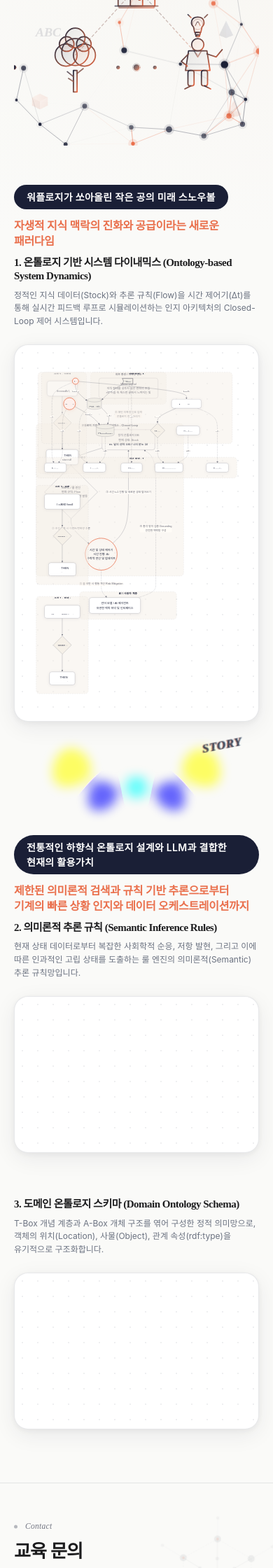
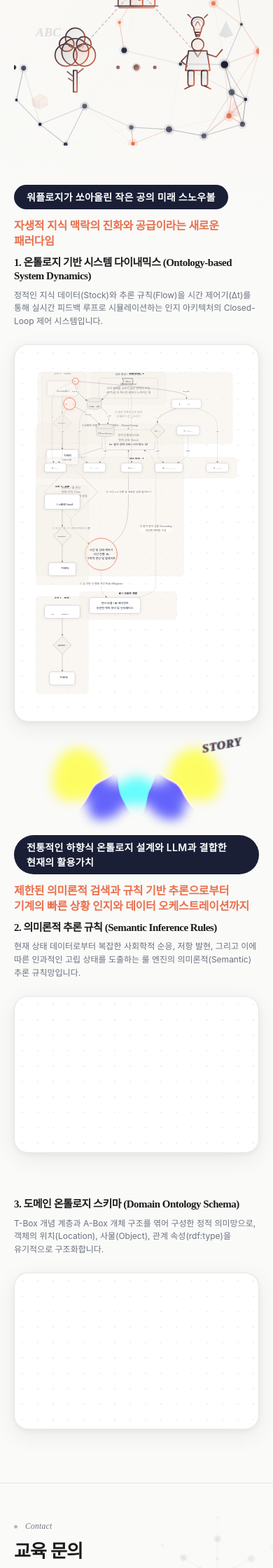
Before and after one commit to hamnYK/eduContextOn, a Jekyll site: the page built from index.md, in a window 390 px wide. Shown: the part 1114-3354 px from the top of the page at 70% size. Built offline with Jekyll 4.4.1, drawn with Linux system fonts in a browser that asks for light colours; some web fonts are replaced.

Commit message:
feat: add UI component styles for hero, cards, timeline, and knowledge graph modules

```diff
--- a/css/components.css
+++ b/css/components.css
@@ -1613,7 +1613,7 @@
   left: 50%;
   transform: translate(-50%, -50%);
   width: 100%;
-  max-width: 720px;
+  max-width: 900px;
   height: 100%;
   /* 선명하고 쫀득한 물감 번짐 효과(Gooey)를 위한 최적의 수치 */
   filter: blur(11px) contrast(16);
@@ -1630,55 +1630,55 @@
 
 /* 왼쪽 물감 (Coral - 현대/미래의 강한 융합 에너지) */
 .decalcomanie-connector .left-drop-1 {
-  left: 24%;
+  left: 22%;
   top: 18%;
-  width: 80px;        /* 65px -> 80px */
-  height: 80px;       /* 65px -> 80px */
+  width: 120px;       /* 80px -> 120px */
+  height: 120px;      /* 80px -> 120px */
   background: var(--living-coral, #e8613a); /* 선명한 고유 원색 */
 }
 
 .decalcomanie-connector .left-drop-2 {
-  left: 36%;
+  left: 34%;
   top: 32%;
-  width: 62px;        /* 50px -> 62px */
-  height: 62px;       /* 50px -> 62px */
+  width: 90px;        /* 62px -> 90px */
+  height: 90px;       /* 62px -> 90px */
   background: var(--ink, #1a1f36); /* 선명한 고유 원색 */
 }
 
 /* 왼쪽 세 번째 물감 (Yellow - 트리플 구조 중심 연동 방울) */
 .decalcomanie-connector .left-drop-3 {
-  left: 42%;
+  left: 40%;
   top: 48%;
-  width: 46px;        /* 38px -> 46px */
-  height: 46px;       /* 38px -> 46px */
+  width: 70px;        /* 46px -> 70px */
+  height: 70px;       /* 46px -> 70px */
   background: #ffcc00;
 }
 
 /* 오른쪽 물감 (대칭 데칼코마니) */
 .decalcomanie-connector .right-drop-1 {
-  right: 24%;
+  right: 22%;
   top: 18%;
-  width: 80px;        /* 65px -> 80px */
-  height: 80px;       /* 65px -> 80px */
+  width: 120px;       /* 80px -> 120px */
+  height: 120px;      /* 80px -> 120px */
   background: var(--living-coral, #e8613a);
   transform: scaleX(-1);
 }
 
 .decalcomanie-connector .right-drop-2 {
-  right: 36%;
+  right: 34%;
   top: 32%;
-  width: 62px;        /* 50px -> 62px */
-  height: 62px;       /* 50px -> 62px */
+  width: 90px;        /* 62px -> 90px */
+  height: 90px;       /* 62px -> 90px */
   background: var(--ink, #1a1f36);
   transform: scaleX(-1);
 }
 
 /* 오른쪽 세 번째 물감 (대칭) */
 .decalcomanie-connector .right-drop-3 {
-  right: 42%;
+  right: 40%;
   top: 48%;
-  width: 46px;        /* 38px -> 46px */
-  height: 46px;       /* 38px -> 46px */
+  width: 70px;        /* 46px -> 70px */
+  height: 70px;       /* 46px -> 70px */
   background: #ffcc00;
   transform: scaleX(-1);
 }
@@ -1693,12 +1693,12 @@
     opacity: 0.6;
     filter: blur(8px) contrast(13);
   }
-  .decalcomanie-connector .left-drop-1 { left: 16%; width: 55px; height: 55px; }   /* 45px -> 55px */
-  .decalcomanie-connector .left-drop-2 { left: 30%; width: 42px; height: 42px; }   /* 35px -> 42px */
-  .decalcomanie-connector .left-drop-3 { left: 38%; width: 30px; height: 30px; }   /* 25px -> 30px */
-  .decalcomanie-connector .right-drop-1 { right: 16%; width: 55px; height: 55px; } /* 45px -> 55px */
-  .decalcomanie-connector .right-drop-2 { right: 30%; width: 42px; height: 42px; } /* 35px -> 42px */
-  .decalcomanie-connector .right-drop-3 { right: 38%; width: 30px; height: 30px; } /* 25px -> 30px */
+  .decalcomanie-connector .left-drop-1 { left: 14%; width: 75px; height: 75px; }   /* 55px -> 75px */
+  .decalcomanie-connector .left-drop-2 { left: 28%; width: 55px; height: 55px; }   /* 42px -> 55px */
+  .decalcomanie-connector .left-drop-3 { left: 36%; width: 40px; height: 40px; }   /* 30px -> 40px */
+  .decalcomanie-connector .right-drop-1 { right: 14%; width: 75px; height: 75px; } /* 55px -> 75px */
+  .decalcomanie-connector .right-drop-2 { right: 28%; width: 55px; height: 55px; } /* 42px -> 55px */
+  .decalcomanie-connector .right-drop-3 { right: 36%; width: 40px; height: 40px; } /* 30px -> 40px */
 }
 
 /* ================================================
```
